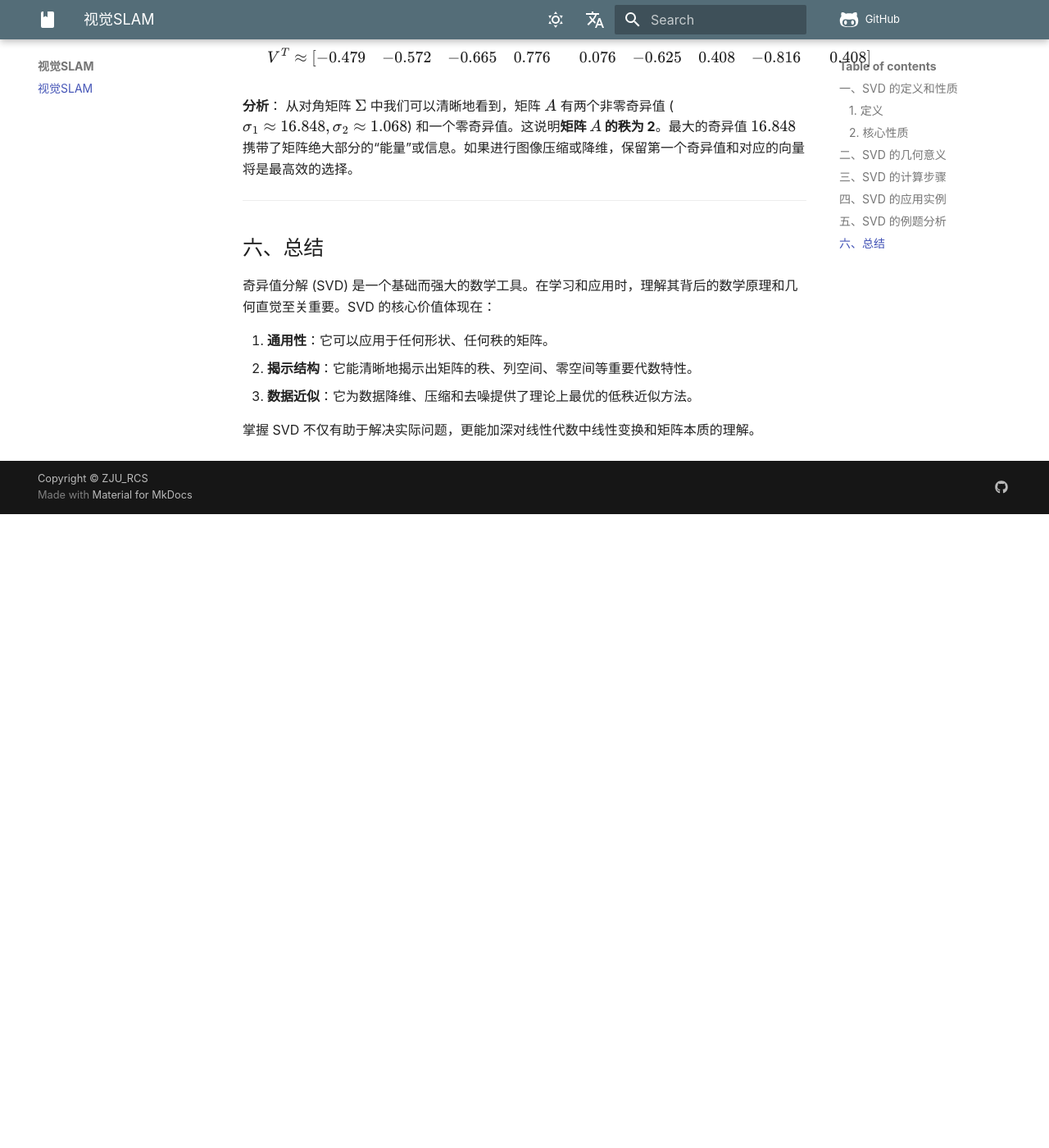
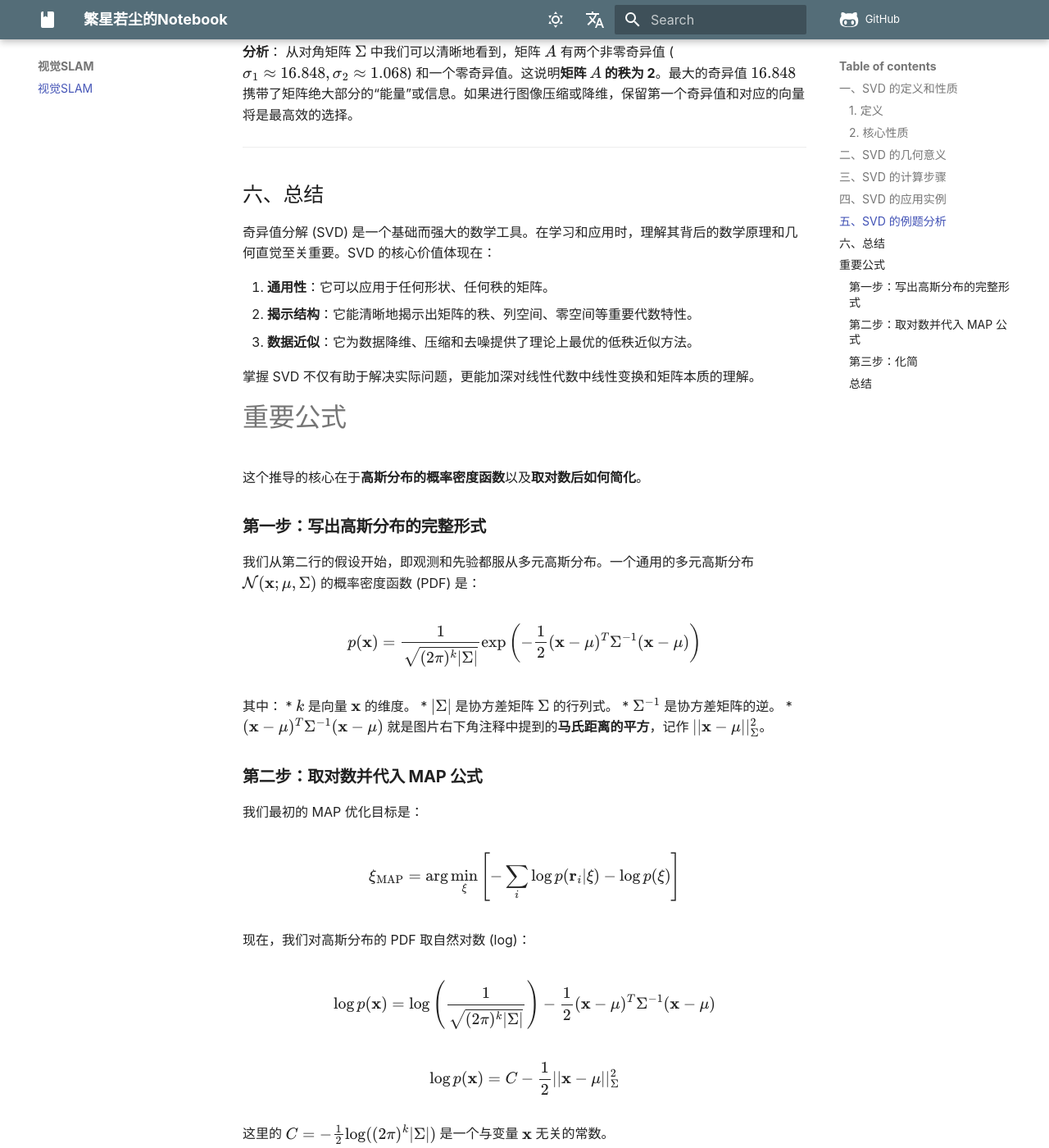
Before and after one commit to zjuer-dm/Notebook2, an MkDocs documentation site: the page built from docs/视觉SLAM/数学.md, in a window 1280 px wide and 1400 px high, scrolled down 3202 px. Shown: the whole window at 82% size. Built offline with MkDocs 1.6.1 and Material for MkDocs 9.7.7, drawn with Linux system fonts in a browser that asks for light colours; some web fonts are replaced; comment, search, counter and statistics services are not loaded; before the commit the page ends 3829 px from its top, so only the background shows below that; some of the changed text lies outside the part shown.

```diff
--- a/docs/视觉SLAM/数学.md
+++ b/docs/视觉SLAM/数学.md
@@ -122,3 +122,66 @@ $$
 3.  **数据近似**：它为数据降维、压缩和去噪提供了理论上最优的低秩近似方法。
 
 掌握 SVD 不仅有助于解决实际问题，更能加深对线性代数中线性变换和矩阵本质的理解。
+
+# 重要公式
+这个推导的核心在于**高斯分布的概率密度函数**以及**取对数后如何简化**。
+
+### **第一步：写出高斯分布的完整形式**
+
+我们从第二行的假设开始，即观测和先验都服从多元高斯分布。一个通用的多元高斯分布 $\mathcal{N}(\mathbf{x}; \mu, \Sigma)$ 的概率密度函数 (PDF) 是：
+
+$$p(\mathbf{x}) = \frac{1}{\sqrt{(2\pi)^k |\Sigma|}} \exp\left( -\frac{1}{2} (\mathbf{x} - \mu)^T \Sigma^{-1} (\mathbf{x} - \mu) \right)$$
+
+其中：
+* $k$ 是向量 $\mathbf{x}$ 的维度。
+* $|\Sigma|$ 是协方差矩阵 $\Sigma$ 的行列式。
+* $\Sigma^{-1}$ 是协方差矩阵的逆。
+* $(\mathbf{x} - \mu)^T \Sigma^{-1} (\mathbf{x} - \mu)$ 就是图片右下角注释中提到的**马氏距离的平方**，记作 $||\mathbf{x} - \mu||^2_{\Sigma}$。
+
+### **第二步：取对数并代入 MAP 公式**
+
+我们最初的 MAP 优化目标是：
+
+$$\xi_{\text{MAP}} = \arg \min_{\xi} \left[ - \sum_{i} \log p(\mathbf{r}_i | \xi) - \log p(\xi) \right]$$
+
+现在，我们对高斯分布的 PDF 取自然对数 (log)：
+
+$$\log p(\mathbf{x}) = \log\left(\frac{1}{\sqrt{(2\pi)^k |\Sigma|}}\right) - \frac{1}{2} (\mathbf{x} - \mu)^T \Sigma^{-1} (\mathbf{x} - \mu)$$
+
+$$\log p(\mathbf{x}) = C - \frac{1}{2} ||\mathbf{x} - \mu||^2_{\Sigma}$$
+
+这里的 $C = -\frac{1}{2}\log((2\pi)^k |\Sigma|)$ 是一个与变量 $\mathbf{x}$ 无关的常数。
+
+现在我们把这个对数形式分别代入到 MAP 公式中的似然项 $p(\mathbf{r}_i | \xi) = \mathcal{N}(\mu_i, \Sigma_i)$ 和先验项 $p(\xi) = \mathcal{N}(\mu_{\xi}, \Sigma_{\xi})$：
+
+* $\log p(\mathbf{r}_i | \xi) = C_i - \frac{1}{2} ||\mathbf{r}_i - \mu_i||^2_{\Sigma_i}$
+* $\log p(\xi) = C_{\xi} - \frac{1}{2} ||\xi - \mu_{\xi}||^2_{\Sigma_{\xi}}$
+
+将它们代回 MAP 公式：
+
+$$\xi_{\text{MAP}} = \arg \min_{\xi} \left[ - \sum_{i} \left(C_i - \frac{1}{2} ||\mathbf{r}_i - \mu_i||^2_{\Sigma_i}\right) - \left(C_{\xi} - \frac{1}{2} ||\xi - \mu_{\xi}||^2_{\Sigma_{\xi}}\right) \right]$$
+
+### **第三步：化简**
+
+展开括号里的内容：
+
+$$\xi_{\text{MAP}} = \arg \min_{\xi} \left[ - \sum_{i} C_i + \frac{1}{2} \sum_{i} ||\mathbf{r}_i - \mu_i||^2_{\Sigma_i} - C_{\xi} + \frac{1}{2} ||\xi - \mu_{\xi}||^2_{\Sigma_{\xi}} \right]$$
+
+这里的 $\arg \min_{\xi}$ 表示我们要寻找能使整个表达式最小化的 $\xi$。在这个优化问题中：
+
+1.  **常数项可以忽略**：项 $- \sum_{i} C_i$ 和 $- C_{\xi}$ 都不依赖于我们要优化的变量 $\xi$，所以它们不影响最小值的“位置”，可以直接从优化目标中移除。
+2.  **常数因子可以忽略**：去掉常数项后，整个表达式可以乘以 2（一个正数），这同样不会改变最小值的“位置”。
+
+去掉常数项和因子 $\frac{1}{2}$ 后，我们就得到了最终的结果：
+
+$$\xi_{\text{MAP}} = \arg \min_{\xi} \left[ \sum_{i} ||\mathbf{r}_i - \mu_i||^2_{\Sigma_i} + ||\xi - \mu_{\xi}||^2_{\Sigma_{\xi}} \right]$$
+
+### **总结**
+
+所以，最后一步是这样来的：
+1.  将高斯分布的概率密度函数写出来。
+2.  取其自然对数，得到一个常数项和一个二次项（即马氏距离的平方）。
+3.  将其代入 MAP 优化的目标函数。
+4.  在求解最小值问题 ($\arg \min$) 时，**忽略掉所有不影响最小化结果的常数项和正的常数因子**，从而得到这个简洁的、只剩下马氏距离平方和的最小二乘形式。
+
+这个结果非常重要，因为它把一个复杂的概率问题（最大化后验概率）转化成了一个更容易求解的优化问题（最小化二次误差和），这是很多算法（例如卡尔曼滤波、SLAM中的图优化）的理论基础。
```
Also changed, not shown: other parts of docs/视觉SLAM/数学.md (+1 -1 lines), docs/reading/我看见的世界.md (+8 -0 lines), docs/视觉SLAM/数学知识-矩阵求导.md (added, +302 -0 lines), docs/reading/长安的荔枝.md (deleted).
